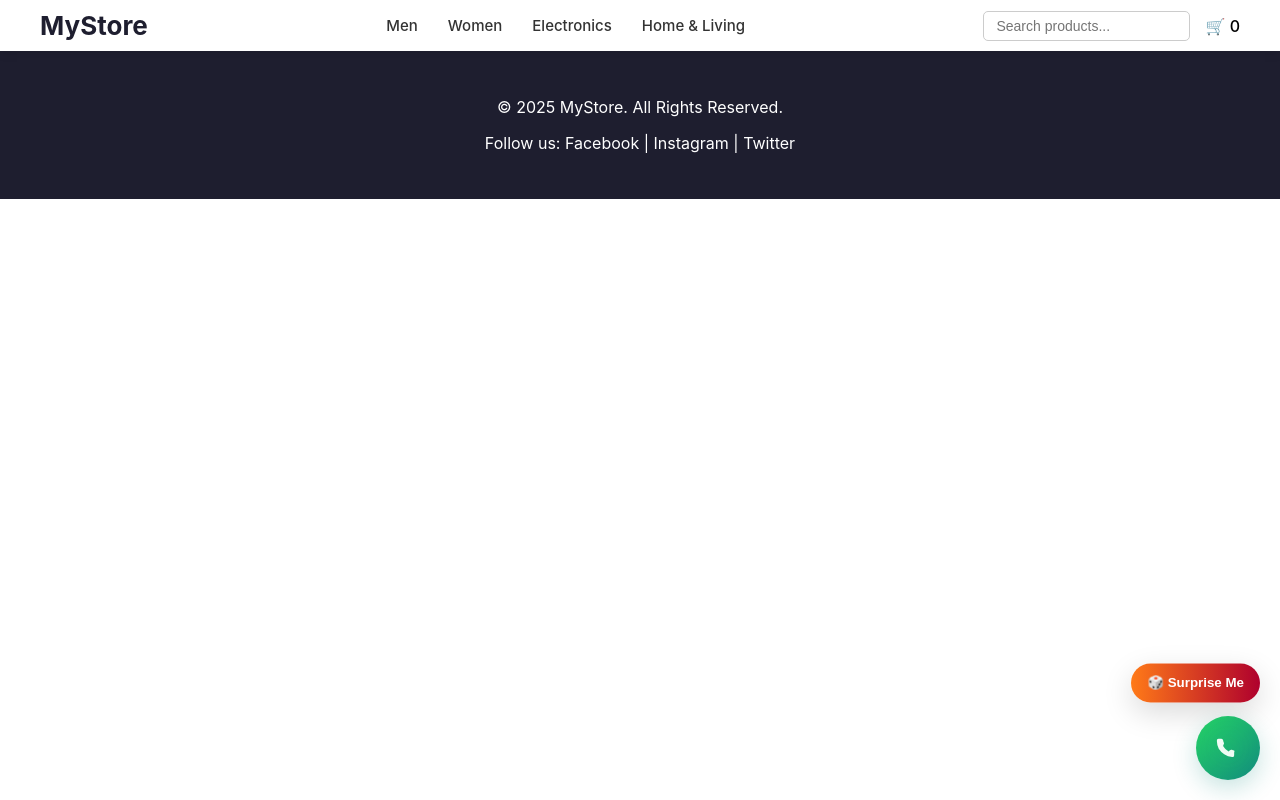
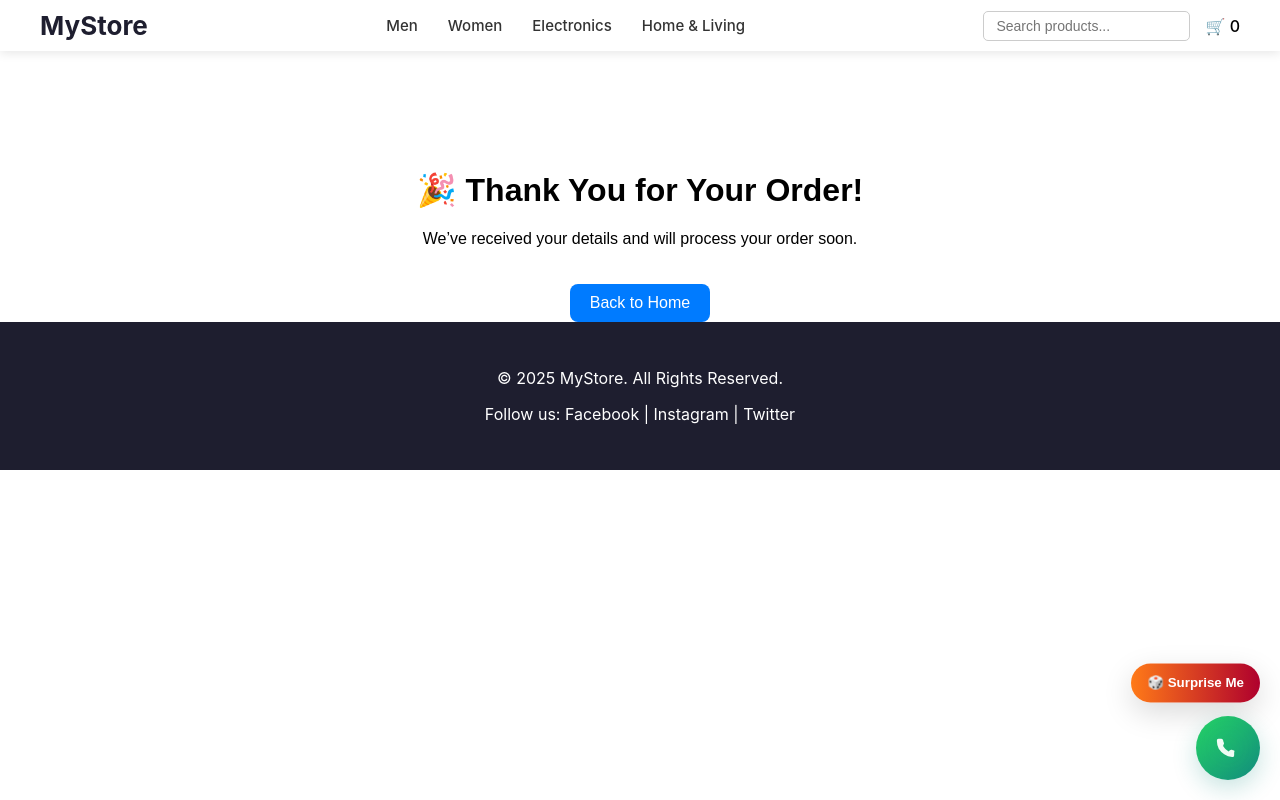
Before and after one commit to Sajan6491/nextgen-ecommerce, a React (Create React App) app: page /thank-you in a window 1280 px wide. Built offline with nearby package versions, Linux system fonts and the light colour scheme.

Commit message:
Initial commit

```diff
--- a/package.json
+++ b/package.json
@@ -1,5 +1,5 @@
 {
-  "name": "my-app",
+ "name": "ecommerce-site",
  "version": "0.1.0",
  "private": true,
  "homepage": "https://sajankumar-911.github.io/ecommerce-site",
--- a/src/App.js
+++ b/src/App.js
@@ -19,6 +19,7 @@ import CartPage from "./components/CartPage";
 import CheckoutPage from "./components/CheckoutPage";
 import "slick-carousel/slick/slick.css";
 import "slick-carousel/slick/slick-theme.css";
+import ThankYouPage from "./pages/ThankYouPage";
 
 function App() {
   return (
@@ -46,6 +47,7 @@ function App() {
     <Route path="/cart" element={<CartPage />} />
     <Route path="/checkout" element={<CheckoutPage />} />
     <Route path="/product/:id" element={<ProductDetail />} />
+      <Route path="/thank-you" element={<ThankYouPage />} />
   </Routes>
   <Footer />
   <SurpriseButton />
--- /dev/null
+++ b/src/pages/ThankYouPage.js
@@ -0,0 +1,31 @@
+import React from "react";
+import { Link } from "react-router-dom";
+
+const ThankYouPage = () => {
+  return (
+    <div style={{
+      textAlign: "center",
+      marginTop: "120px",
+      fontFamily: "Arial, sans-serif"
+    }}>
+      <h1>🎉 Thank You for Your Order!</h1>
+      <p>We’ve received your details and will process your order soon.</p>
+      <Link
+        to="/"
+        style={{
+          display: "inline-block",
+          marginTop: "20px",
+          backgroundColor: "#007bff",
+          color: "white",
+          padding: "10px 20px",
+          borderRadius: "8px",
+          textDecoration: "none"
+        }}
+      >
+        Back to Home
+      </Link>
+    </div>
+  );
+};
+
+export default ThankYouPage;
```
Also changed, not shown: 1 other file (tests, documents, lock files or other folders). Lines whose indentation alone changed are shown as unchanged.
